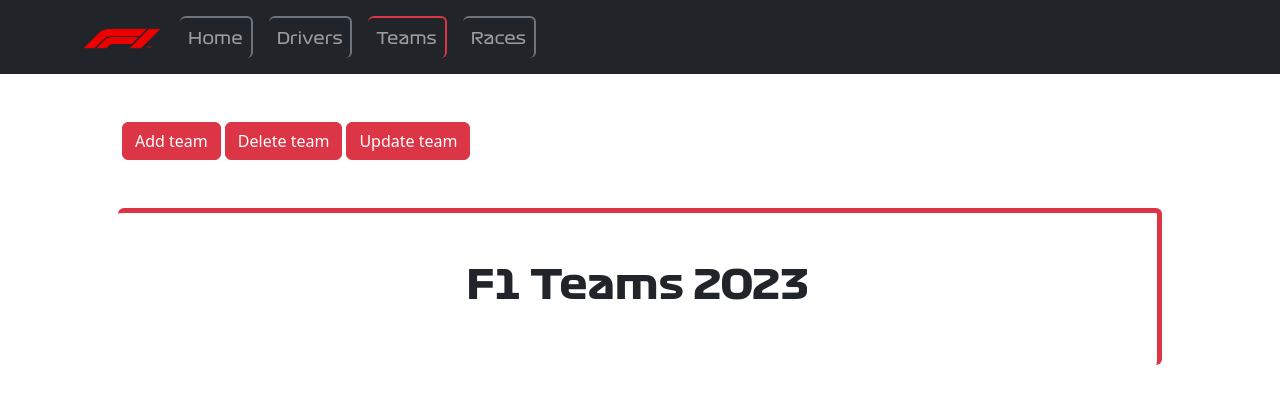
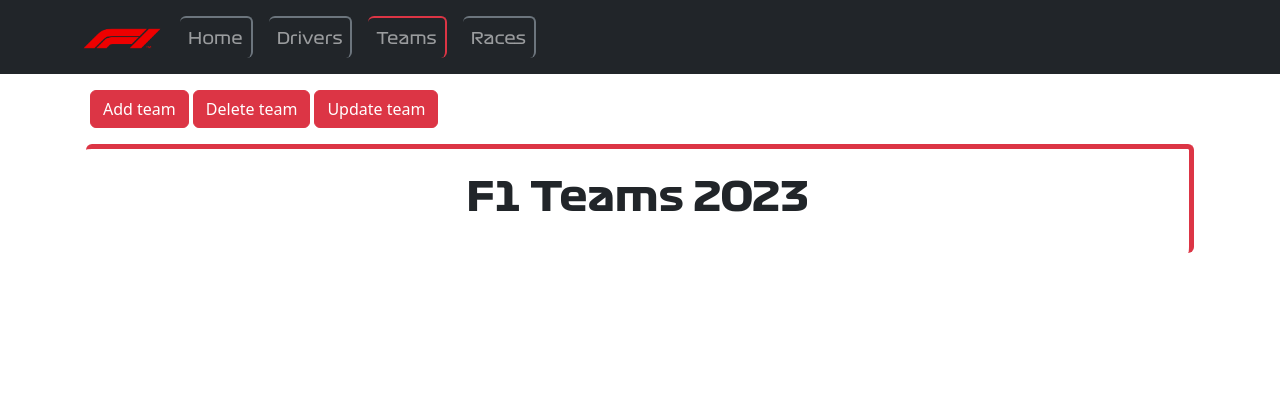
Before and after one commit to AntonioAcostaa/F1SpecialEventFrontend, a React (Vite) app in the folder f1specialeventfrontend/: page /teams in a window 1280 px wide. Shown: the top 404 px of the page. Built offline with nearby package versions, Linux system fonts and the light colour scheme; no server answers.

Commit message:
Changed some padding and margin in header for each page

```diff
--- a/f1specialeventfrontend/src/pages/drivers/DriversPage.tsx
+++ b/f1specialeventfrontend/src/pages/drivers/DriversPage.tsx
@@ -32,7 +32,7 @@ const DriversPage = () => {
 
     return (
         <>
-            <div className="container p-5">
+            <div className="container p-3">
                 <button
                     className="btn btn-danger mx-1"
                     onClick={() =>
@@ -57,7 +57,7 @@ const DriversPage = () => {
                 >
                     Update driver
                 </button>
-                <div className="col-12 mx-auto text-center rounded p-5 border-top border-5 border-danger border-end m-5">
+                <div className="col-12 mx-auto text-center rounded p-4 border-top border-5 border-danger border-end mb-1 mt-3">
                     <h1>F1 Drivers 2023</h1>
                 </div>
                 <div className="container">
--- a/f1specialeventfrontend/src/pages/races/RacesPage.tsx
+++ b/f1specialeventfrontend/src/pages/races/RacesPage.tsx
@@ -32,7 +32,7 @@ const RacesPage = () => {
 
     return (
         <div className="container">
-            <div className="container p-5">
+            <div className="container p-3">
                 <button
                     className="btn btn-danger mx-1"
                     onClick={() => setAddRaceModalIsOpen(!addRaceModalIsOpen)}
@@ -55,7 +55,7 @@ const RacesPage = () => {
                 >
                     Update race
                 </button>
-                <div className="col-12 mx-auto rounded text-center p-5 border-top border-5 border-danger border-end m-5">
+                <div className="col-12 mx-auto rounded text-center p-4 border-top border-5 border-danger border-end mb-1 mt-3">
                     <h1>F1 Race Results 2023</h1>
                 </div>
             </div>
--- a/f1specialeventfrontend/src/pages/teams/TeamsPage.tsx
+++ b/f1specialeventfrontend/src/pages/teams/TeamsPage.tsx
@@ -30,7 +30,7 @@ const TeamsPage = () => {
     }, []);
 
     return (
-        <div className="container p-5">
+        <div className="container p-3">
             <button
                 className="btn btn-danger mx-1"
                 onClick={() => setAddTeamModalIsOpen(!addTeamModalIsOpen)}
@@ -49,7 +49,7 @@ const TeamsPage = () => {
             >
                 Update team
             </button>
-            <div className="header col-12 mx-auto text-center rounded p-5 border-top border-5 border-danger border-end m-5">
+            <div className="header col-12 mx-auto text-center rounded p-4 border-top border-5 border-danger border-end mb-1 mt-3">
                 <h1>F1 Teams 2023</h1>
             </div>
             <div className="container">
```
